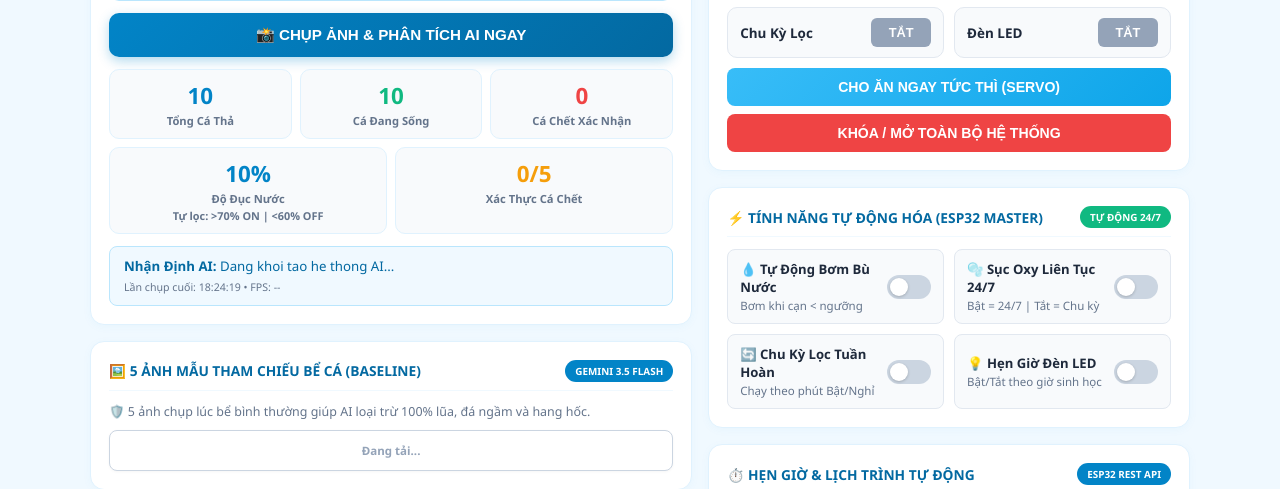
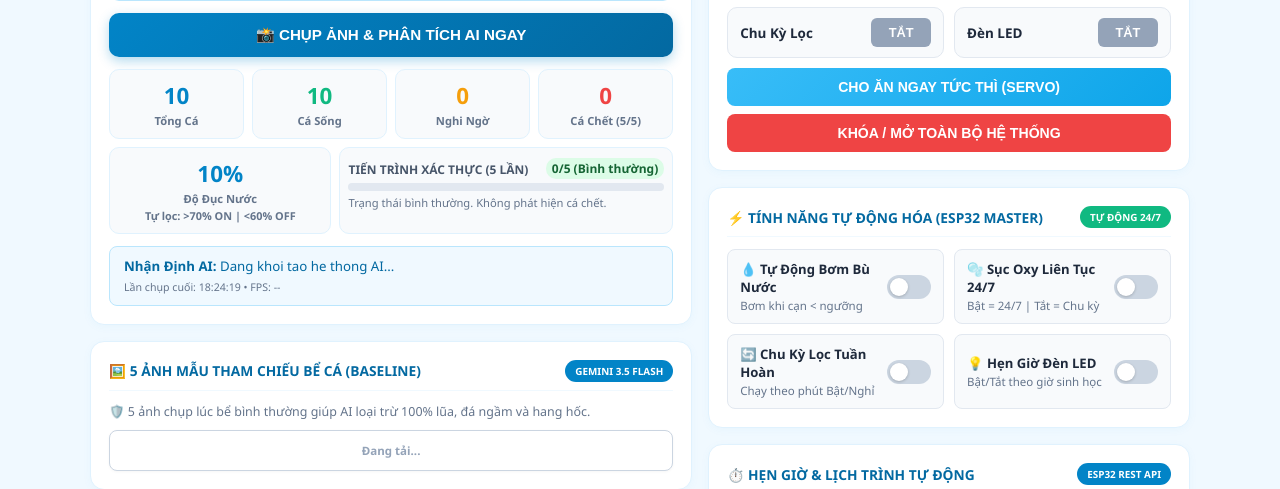
Before and after one commit to talkwitht21-stack/HE_THONG_BE_CA_SIC, a Flask app: page / in a window 1280 px wide. Shown: the part 712-1201 px from the top of the page. Run offline with Flask 3, Linux system fonts and the light colour scheme; data that the repository does not hold is empty.

Commit message:
feat(ui): nang cap truc quan 4 o so ca (Tong, Song, Nghi Ngo, Chet 5/5) va thanh tien trinh xac thuc 5 lan dong bo tu dong tren Web Dashboard

```diff
--- a/Python_Server/run_server.py
+++ b/Python_Server/run_server.py
@@ -33,7 +33,8 @@ def main():
         "telegram_chat_id": chat_id_init,
         "public_url": "",
         "confirmed_dead_fish": 0,
-        "verify_progress": "0/5",
+        "suspected_dead_fish": 0,
+        "verify_progress": "0/5 (Bình thường)",
         "interval_normal_sec": interval_normal_init,
         "interval_alert_sec": interval_alert_init,
         "auto_turb_filter_active": False,
@@ -163,6 +164,7 @@ def main():
 
                     if raw_dead > 0:
                         dead_streak += 1
+                        shared_state["suspected_dead_fish"] = raw_dead
                         shared_state["verify_progress"] = f"{dead_streak}/{CONFIRM_THRESHOLD}"
                         print(f"[AI VERIFY] Phat hien nghi ngo ca chet ({raw_dead} con): Xac thuc lan {dead_streak}/{CONFIRM_THRESHOLD}...")
 
@@ -171,6 +173,7 @@ def main():
                             res["confirmed_dead_fish"] = confirmed_dead
                             res["is_alert"] = True
                             shared_state["confirmed_dead_fish"] = confirmed_dead
+                            shared_state["verify_progress"] = "5/5 (Đã xác nhận 100%)"
                             shared_state["ai_result"] = res
 
                             if telegram_bot and telegram_bot.enabled:
@@ -178,7 +181,8 @@ def main():
 
                             print(f"[AI CONFIRMED] DA XAC THUC CHINH XAC 100% {confirmed_dead} CA THE BI CHET!")
                         else:
-                            res["confirmed_dead_fish"] = confirmed_dead
+                            res["confirmed_dead_fish"] = 0
+                            shared_state["confirmed_dead_fish"] = 0
                             shared_state["ai_result"] = res
 
                         if mqtt_ai and mqtt_ai.enabled:
@@ -203,8 +207,9 @@ def main():
                         if dead_streak > 0:
                             print(f"[AI RESET] Ca da boi lai binh thuong sau {dead_streak} lan nghi ngo. Reset streak!")
                             dead_streak = 0
-                            shared_state["verify_progress"] = "0/5"
 
+                        shared_state["suspected_dead_fish"] = 0
+                        shared_state["verify_progress"] = "0/5 (An toàn)"
                         confirmed_dead = 0
                         res["confirmed_dead_fish"] = 0
                         res["is_alert"] = False
--- a/Python_Server/web/app.py
+++ b/Python_Server/web/app.py
@@ -49,7 +49,8 @@ def create_app(video_stream, gemini_ai, esp32_client, shared_state, config_mgr=N
         return jsonify({
             "ai": shared_state.get("ai_result", {}),
             "confirmed_dead_fish": shared_state.get("confirmed_dead_fish", 0),
-            "verify_progress": shared_state.get("verify_progress", "0/5"),
+            "suspected_dead_fish": shared_state.get("suspected_dead_fish", 0),
+            "verify_progress": shared_state.get("verify_progress", "0/5 (Bình thường)"),
             "auto_turb_filter_active": shared_state.get("auto_turb_filter_active", False),
             "total_fish_configured": shared_state.get("total_fish_configured", 10),
             "public_url": shared_state.get("public_url", ""),
@@ -78,9 +79,13 @@ def create_app(video_stream, gemini_ai, esp32_client, shared_state, config_mgr=N
             res = gemini_ai.analyze_frame(frame)
             dead = res.get("dead_fish", 0)
             turb = res.get("water_turbidity", 0)
-            res["confirmed_dead_fish"] = dead
             shared_state["ai_result"] = res
-            shared_state["confirmed_dead_fish"] = dead
+            if dead > 0:
+                shared_state["suspected_dead_fish"] = dead
+                shared_state["verify_progress"] = "1/5 (Đang xác thực nghi ngờ)"
+            else:
+                shared_state["suspected_dead_fish"] = 0
+                shared_state["verify_progress"] = "0/5 (An toàn)"
 
             # 1. Kiem tra tu dong loc khi do duc cao
             auto_active = shared_state.get("auto_turb_filter_active", False)
--- a/Python_Server/web/templates/index.html
+++ b/Python_Server/web/templates/index.html
@@ -443,15 +443,25 @@
               <span>📸 CHỤP ẢNH &amp; PHÂN TÍCH AI NGAY</span>
             </button>
 
-            <div class="ai-grid">
-              <div class="ai-box"><div class="ai-val" id="ai-total">--</div><div class="ai-lbl">Tổng Cá Thả</div></div>
-              <div class="ai-box"><div class="ai-val" id="ai-alive" style="color:#10b981">--</div><div class="ai-lbl">Cá Đang Sống</div></div>
-              <div class="ai-box"><div class="ai-val" id="ai-dead" style="color:#ef4444">0</div><div class="ai-lbl">Cá Chết Xác Nhận</div></div>
+            <div class="ai-grid" style="grid-template-columns: repeat(4, 1fr)">
+              <div class="ai-box"><div class="ai-val" id="ai-total" style="color:#0284c7">--</div><div class="ai-lbl">Tổng Cá</div></div>
+              <div class="ai-box"><div class="ai-val" id="ai-alive" style="color:#10b981">--</div><div class="ai-lbl">Cá Sống</div></div>
+              <div class="ai-box"><div class="ai-val" id="ai-suspected" style="color:#f59e0b">0</div><div class="ai-lbl">Nghi Ngờ</div></div>
+              <div class="ai-box"><div class="ai-val" id="ai-dead" style="color:#ef4444">0</div><div class="ai-lbl">Cá Chết (5/5)</div></div>
             </div>
 
-            <div class="ai-grid" style="grid-template-columns: 1fr 1fr; margin-top:8px">
+            <div class="ai-grid" style="grid-template-columns: 1fr 1.5fr; margin-top:8px">
               <div class="ai-box"><div class="ai-val" id="ai-turb">--%</div><div class="ai-lbl">Độ Đục Nước</div><div id="turb-filter-badge" style="font-size:0.68em;margin-top:2px;font-weight:700;color:#64748b">Tự lọc: &gt;70% ON | &lt;60% OFF</div></div>
-              <div class="ai-box"><div class="ai-val" id="ai-verify" style="color:#f59e0b">0/5</div><div class="ai-lbl">Xác Thực Cá Chết</div></div>
+              <div class="ai-box" style="padding:10px 8px">
+                <div style="display:flex;justify-content:space-between;align-items:center;margin-bottom:4px">
+                  <span class="ai-lbl" style="font-size:0.75em;text-transform:uppercase;font-weight:800;color:#475569">Tiến Trình Xác Thực (5 Lần)</span>
+                  <span id="ai-verify-badge" style="font-size:0.75em;font-weight:bold;color:#10b981;background:#dcfce7;padding:2px 6px;border-radius:10px">0/5 (An toàn)</span>
+                </div>
+                <div style="background:#e2e8f0;border-radius:8px;height:8px;overflow:hidden;width:100%">
+                  <div id="ai-verify-bar" style="background:#10b981;height:100%;width:0%;transition:width 0.4s ease"></div>
+                </div>
+                <div id="ai-verify-desc" style="font-size:0.7em;color:#64748b;margin-top:4px;text-align:left">Chụp xác thực 5 lần liên tiếp để loại trừ 100% báo động giả.</div>
+              </div>
             </div>
 
             <div class="ai-summary">
@@ -1338,10 +1348,44 @@
           let confirmedDead = (d.confirmed_dead_fish !== undefined) ? d.confirmed_dead_fish : ((d.ai && d.ai.confirmed_dead_fish) ? d.ai.confirmed_dead_fish : 0);
           let alive = Math.max(0, total - confirmedDead);
 
+          let suspected = d.suspected_dead_fish || (d.ai ? (d.ai.dead_fish || 0) : 0);
           document.getElementById('ai-total').textContent = total;
           document.getElementById('ai-alive').textContent = alive;
+          if (document.getElementById('ai-suspected')) document.getElementById('ai-suspected').textContent = suspected;
           document.getElementById('ai-dead').textContent = confirmedDead;
-          document.getElementById('ai-verify').textContent = d.verify_progress || '0/5';
+
+          // Thanh tiến trình xác thực 5 lần trực quan
+          let progStr = d.verify_progress || '0/5';
+          let progBadge = document.getElementById('ai-verify-badge');
+          let progBar = document.getElementById('ai-verify-bar');
+          let progDesc = document.getElementById('ai-verify-desc');
+
+          if (progBadge && progBar) {
+            progBadge.textContent = progStr;
+            let currentStep = 0;
+            if (progStr.includes('/5')) {
+              currentStep = parseInt(progStr.split('/5')[0].slice(-1)) || 0;
+            }
+            let percent = (currentStep / 5) * 100;
+            progBar.style.width = percent + '%';
+
+            if (currentStep === 0) {
+              progBar.style.background = '#10b981';
+              progBadge.style.color = '#166534';
+              progBadge.style.background = '#dcfce7';
+              if (progDesc) progDesc.textContent = 'Trạng thái bình thường. Không phát hiện cá chết.';
+            } else if (currentStep < 5) {
+              progBar.style.background = '#f59e0b';
+              progBadge.style.color = '#9a3412';
+              progBadge.style.background = '#ffedd5';
+              if (progDesc) progDesc.textContent = `🚨 Đang chụp đối chiếu lần ${currentStep}/5 (${d.interval_alert_sec || 10}s/lần)...`;
+            } else {
+              progBar.style.background = '#ef4444';
+              progBadge.style.color = '#991b1b';
+              progBadge.style.background = '#fee2e2';
+              if (progDesc) progDesc.textContent = `☠️ ĐÃ XÁC NHẬN 100% CÓ CÁ CHẾT! (Đã gửi Telegram)`;
+            }
+          }
 
           if (d.ai) {
             document.getElementById('ai-turb').textContent = (d.ai.water_turbidity || 0) + '%';
```
